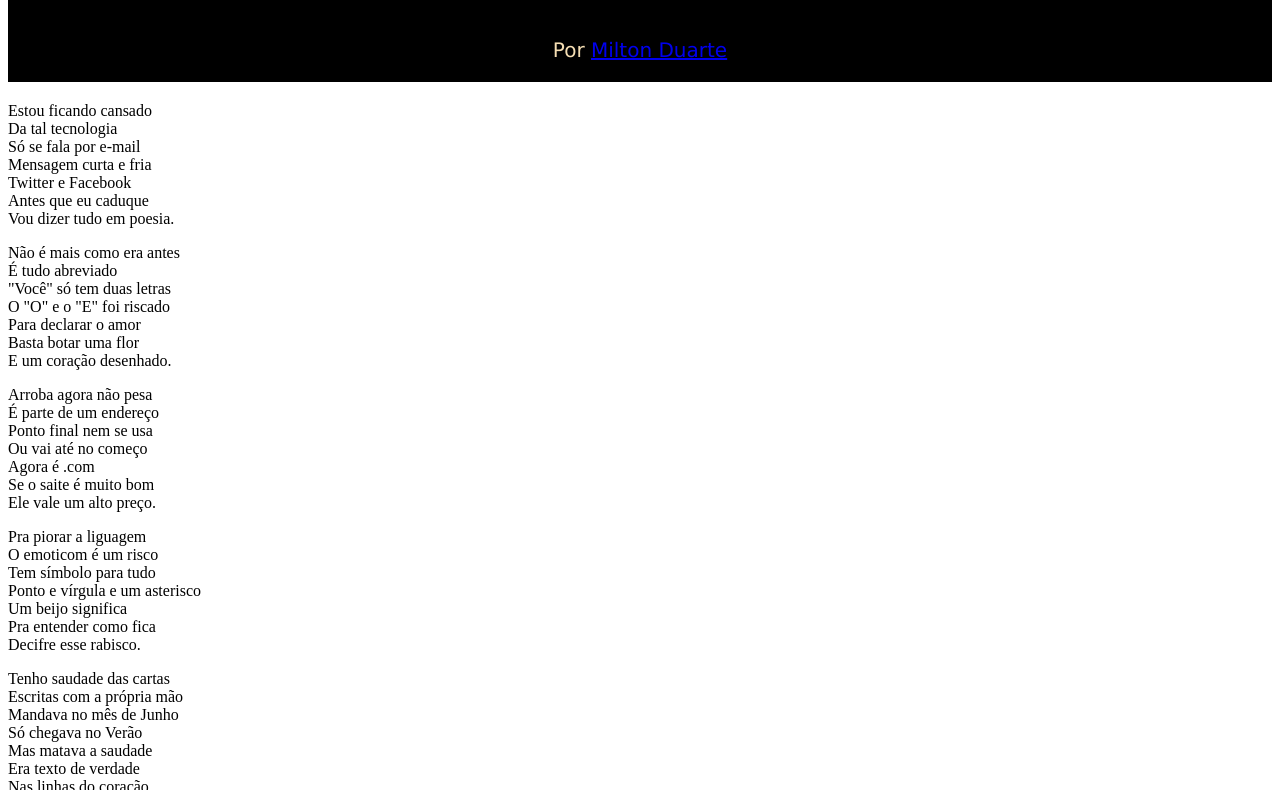
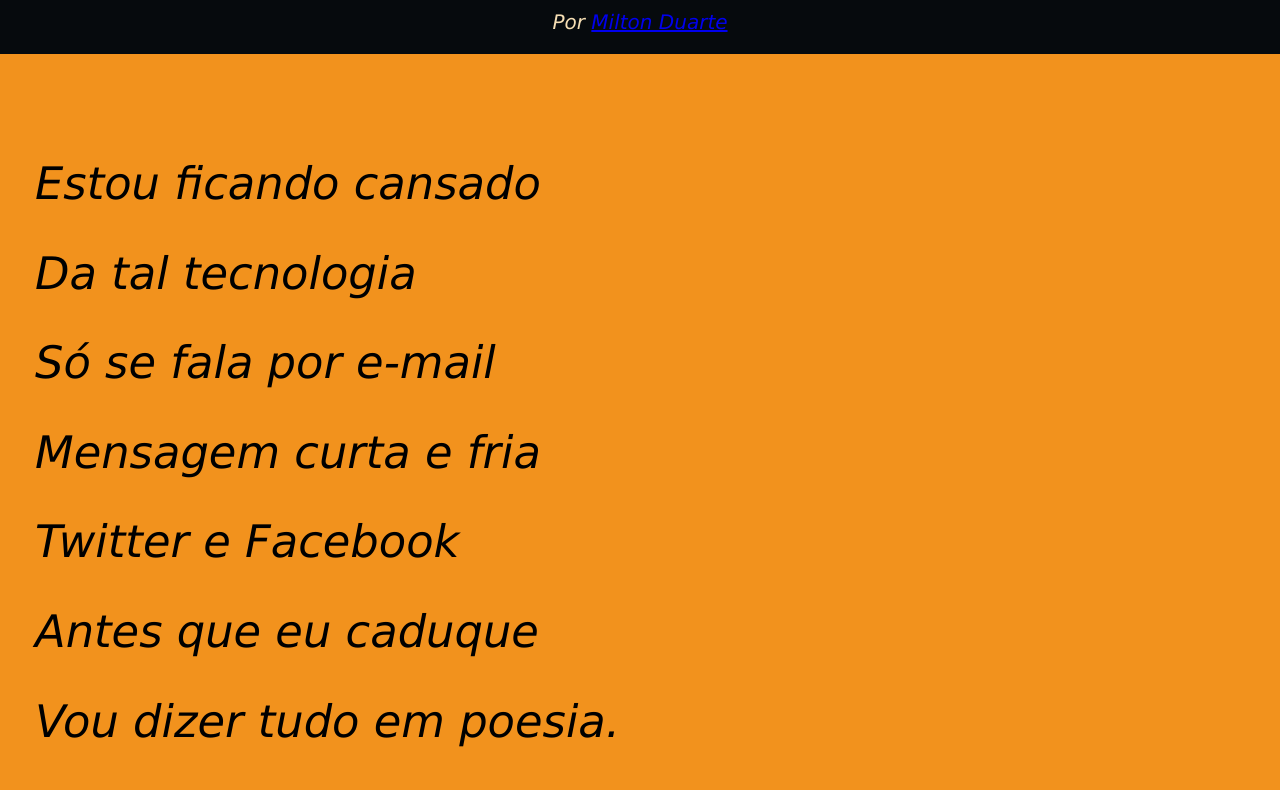
Before and after one commit to Rub1nh0/html-css, a plain HTML site: page projeto-cordel/index.html in a window 1280 px wide. Shown: the part 127-917 px from the top of the page. Drawn offline with Linux system fonts and the light colour scheme.

Commit message:
atualização pj cordel

```diff
--- a/projeto-cordel/index.html
+++ b/projeto-cordel/index.html
@@ -10,11 +10,11 @@
 <body>
     <header>
         <h1>Cordel Moderno</h1>
-        <p id="p1">Por <a href="https://www.recantodasletras.com.br/poesias/3186743" target="_blank">Milton Duarte</a></p>
+        <p class="p1">Por <a href="https://www.recantodasletras.com.br/poesias/3186743" target="_blank">Milton Duarte</a></p>
     </header>
-    <section id="v1">
+    <main>
+        <section class="normal">
             <p>Estou ficando cansado <br>
-
                 Da tal tecnologia <br>
 
                 Só se fala por e-mail <br>
@@ -28,44 +28,31 @@
                 Vou dizer tudo em poesia. <br>
             </p>
         </section>
-    <section id="v2">
+        <section id="img1" class="imagem">
                 <p>
                     Não é mais como era antes <br>
-
                     É tudo abreviado <br>
-
                     "Você" só tem duas letras <br>
-
                     O "O" e o "E" foi riscado <br>
-
                     Para declarar o amor <br>
-
                     Basta botar uma flor <br>
-
                     E um coração desenhado. <br>
                 </p>
         </section>
-    <section id="v3">
+        <section class="normal">
             <p>
                 Arroba agora não pesa <br>
-
                 É parte de um endereço <br>
-
                 Ponto final nem se usa <br>
-
                 Ou vai até no começo <br>
-
                 Agora é .com <br>
-
                 Se o saite é muito bom <br>
-
                 Ele vale um alto preço. <br>
             </p>
         </section>
-    <section id="v4">
+        <section class="normal">
             <p>
                 Pra piorar a liguagem <br>
-
                 O emoticom é um risco <br>
 
                 Tem símbolo para tudo <br>
@@ -79,10 +66,9 @@
                 Decifre esse rabisco. <br>
             </p>
         </section>
-    <section id="v5">
+        <section id="img2" class="imagem">
                 <p>
                     Tenho saudade das cartas <br>
-
                     Escritas com a própria mão <br>
 
                     Mandava no mês de Junho <br>
@@ -96,10 +82,9 @@
                     Nas linhas do coração. <br>
                 </p>
         </section>
-    <section id="v6">
+        <section class="normal">
             <p>
                 Agora, escrevo e envio <br>
-
                 Chegando na mesma hora <br>
 
                 Mas quando vou prosear <br>
@@ -113,10 +98,9 @@
                 Da tecnologia do agora. <br>
             </p>
         </section>
-    <section id="v7">
+        <section class="normal">
             <p>
                 Felizmente, pra orar <br>
-
                 Não precisa de internet <br>
 
                 Deus escuta todo mundo <br>
@@ -130,6 +114,11 @@
                 Deixe que Deus interprete. <br>
             </p>
         </section>
-    <footer></footer>
+    </main>
+    <footer>
+        <p> Site criado por <a href="https://gustavoguanabara.github.io" target="_blank">Gustavo Guanabara</a>
+            para o
+        <a href="https://cursoemvideo.com" target="_blank">CursoemVideo</a></p>
+    </footer>
 </body>
 </html>
--- a/projeto-cordel/style/style.css
+++ b/projeto-cordel/style/style.css
@@ -1,20 +1,94 @@
 @charset "UTF-8";
 
+:root {
+    --fonte1: Verdana, Geneva, Tahoma, sans-serif;
+    --fonte2: 'Passion One', cursive;
+    --fonte3: 'Sriracha', cursive;
+    --color1: #F2921D;
+    --color2: #F27329;
+    --color3: #D93E30;
+    --color4: #8C2727;
+}
 
+*{
+    margin: 0px;
+    padding: 0px;
+    font-size: 1em;
+}
 header {
-    background-color: black;
+    background-color: #060A0D;
 }
 h1{
     font-family: 'Franklin Gothic Medium', 'Arial Narrow', Arial, sans-serif;
-    color: white;
-    font-size: 50px;
+    color: var(--color4);
+    font-size: 80px;
     text-align: center;
     padding: 20px;
 }
-#p1{
+.p1{
     font-family: 'Lucida Sans', 'Lucida Sans Regular', 'Lucida Grande', 'Lucida Sans Unicode', Geneva, Verdana, sans-serif;
     color: wheat;
     font-size: 20px;
     text-align: center;
     padding-bottom: 20px;
 }
+body {
+    min-height: 100vh;
+    background-color: rgba(231, 227, 227, 0.87);
+    font-family: var(--fonte1);
+  }
+p{
+    font-family: Verdana, Geneva, Tahoma, sans-serif;
+    font-style: italic;
+    padding: 5px;
+}
+section#img1{
+    background-image: url('../imagens/background001.jpg');
+    background-position: right center;
+}
+section#img2{
+    background-image: url('../imagens/background002.jpg');
+    background-position: right center;
+}
+section.imagem{
+    padding-top: 10vh;
+    padding-bottom: 10vh;
+    border: 10px;
+    box-shadow: 1px 1px 1px black;
+    background-color: rgba(71, 69, 69, 0.781);
+    background-size: cover;
+    background-attachment: fixed;
+}
+section.imagem > p{
+    background-color: rgba(0, 0, 0, 0.329);
+    color: white;
+    display: inline-block;
+    padding:  5px;
+}
+section.normal{
+    padding-top: 10vh;
+    padding-bottom: 10vh;
+    padding-left: 30px;
+    background-color:var(--color1);
+    color: black;
+}
+section{
+    padding-top: 10vh;
+    padding-bottom: 10vh;
+    line-height: 2em;
+    padding-left: 30px;
+    font-family: var(--fonte3);
+    font-size: 3.5vw;
+}
+
+footer {
+  background-color: black;
+  color: white;
+  text-align: center;
+  padding: 10px;
+}
+footer a {
+    text-decoration: none;
+    color: var(--color4);
+    font-weight: bolder;
+}
```
Lines whose indentation alone changed are shown as unchanged.
